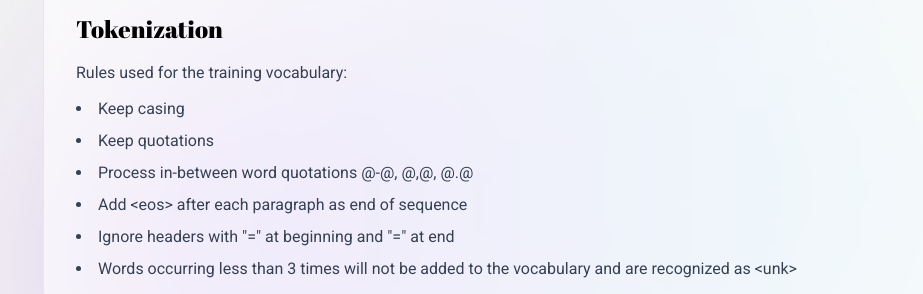
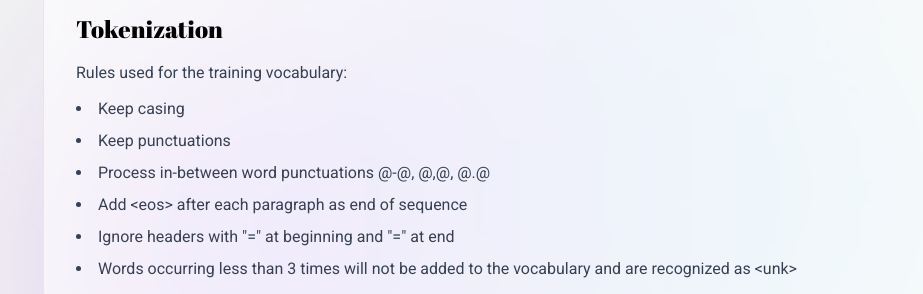
Before and after one commit to francogabrieloliveros/project-mfs, a Next.js app in the folder page/: page /dataset in a window 1280 px wide. Shown: the part 1012-1306 px from the top of the page, without its empty margins (149-1072 px from the left). Built offline with nearby package versions, Linux system fonts and the light colour scheme.

Commit message:
fix(page/dataset): replaced "quotations" with "punctuations"

```diff
--- a/page/src/app/dataset/page.tsx
+++ b/page/src/app/dataset/page.tsx
@@ -6,8 +6,8 @@ const splits = [
 
 const tokenizationRules = [
   "Keep casing",
-  "Keep quotations",
-  "Process in-between word quotations @-@, @,@, @.@",
+  "Keep punctuations",
+  "Process in-between word punctuations @-@, @,@, @.@",
   "Add <eos> after each paragraph as end of sequence",
   'Ignore headers with "=" at beginning and "=" at end',
   "Words occurring less than 3 times will not be added to the vocabulary and are recognized as <unk>",
```
